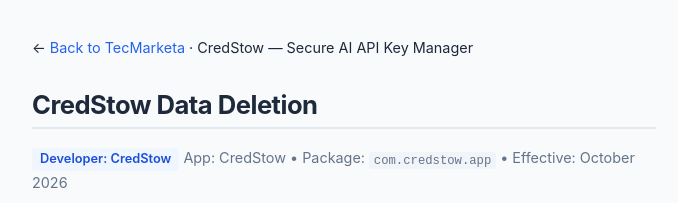
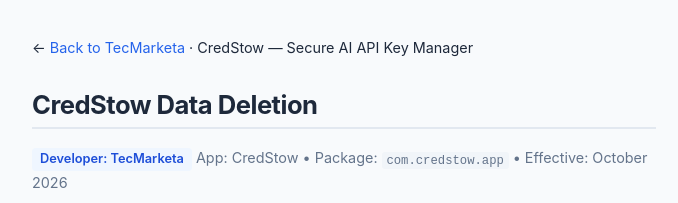
Before and after one commit to mac1dre81/CS, a plain HTML site: page docs/data_deletion.html in a window 1280 px wide. Shown: the top 203 px of the page, 296-974 px from the left. Drawn offline with Linux system fonts and the light colour scheme.

Commit message:
fix: change Developer label from CredStow to TecMarketa on data deletion page

```diff
--- a/docs/data_deletion.html
+++ b/docs/data_deletion.html
@@ -41,7 +41,7 @@
 <h1>CredStow Data Deletion</h1>
 
 <p class="muted">
-  <span class="tag">Developer: CredStow</span>
+  <span class="tag">Developer: TecMarketa</span>
   App: CredStow • Package: <code>com.credstow.app</code> • Effective: October 2026
 </p>
 
```
